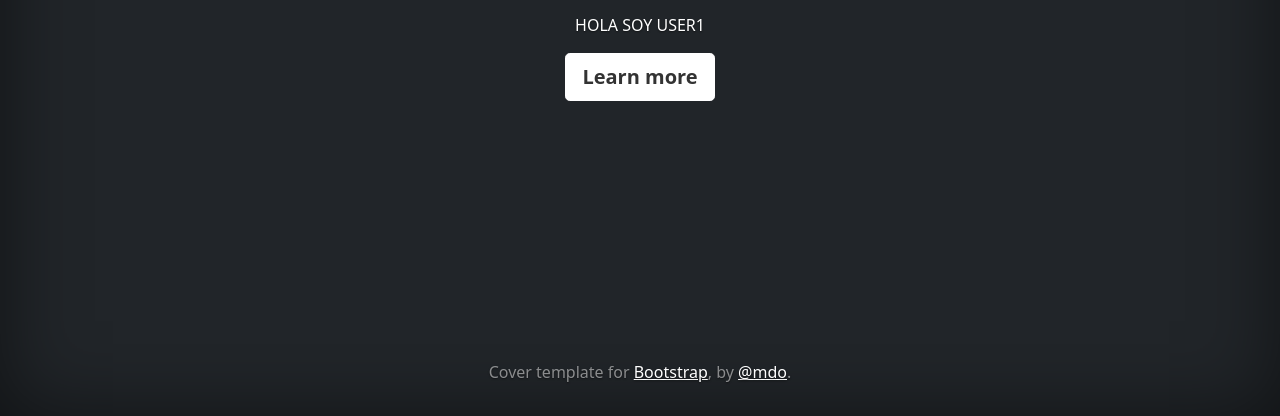
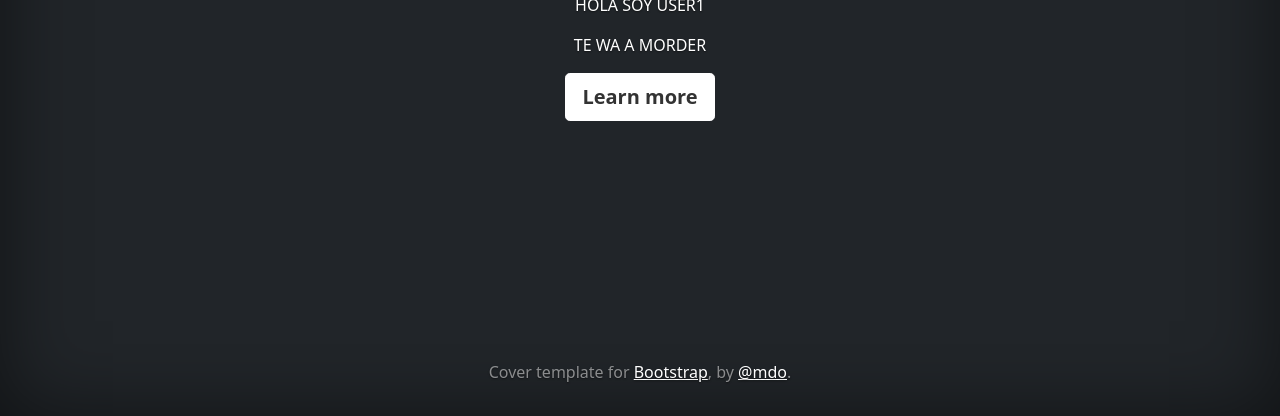
Before and after one commit to vrfigueredo/git-work-prueba, a plain HTML site: page index.html in a window 1280 px wide. Shown: the part 384-800 px from the top of the page. Drawn offline with Linux system fonts and the light colour scheme.

Commit message:
OTRA LINEA USER2

```diff
--- a/index.html
+++ b/index.html
@@ -53,6 +53,7 @@
     <h1>Cover your page.</h1>
     <p class="lead">Startup sounds HOLI </p>
     <p>HOLA SOY USER1</p>
+    <p>TE WA A MORDER</p>
     <p class="lead">
       <a href="#" class="btn btn-lg btn-secondary fw-bold border-white bg-white">Learn more</a>
     </p>
```
